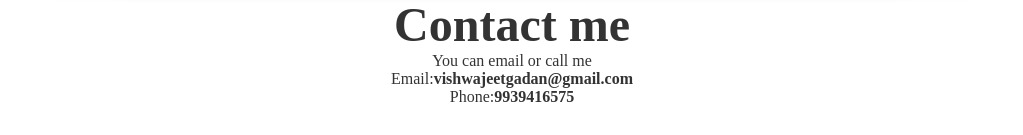
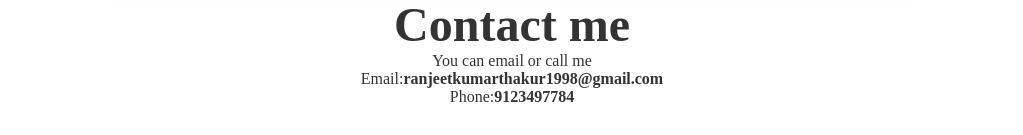
Before and after one commit to gitsforranjeet/HTML---CSS-Mini-Project, a plain HTML site: page index.html in a window 1280 px wide. Shown: the part 3764-3899 px from the top of the page, without its empty margins (128-1151 px from the left). Drawn offline with Linux system fonts and the light colour scheme.

Commit message:
Update index.html

```diff
--- a/index.html
+++ b/index.html
@@ -59,10 +59,10 @@
         <h3>Contact me</h3>
         <p>You can email or call me</p>
         <p>
-            Email:<strong>vishwajeetgadan@gmail.com</strong>
+            Email:<strong>ranjeetkumarthakur1998@gmail.com</strong>
         </p>
         <p>
-            Phone:<strong>9939416575</strong>
+            Phone:<strong>9123497784</strong>
         </p>
     </footer>
 </body>
```
